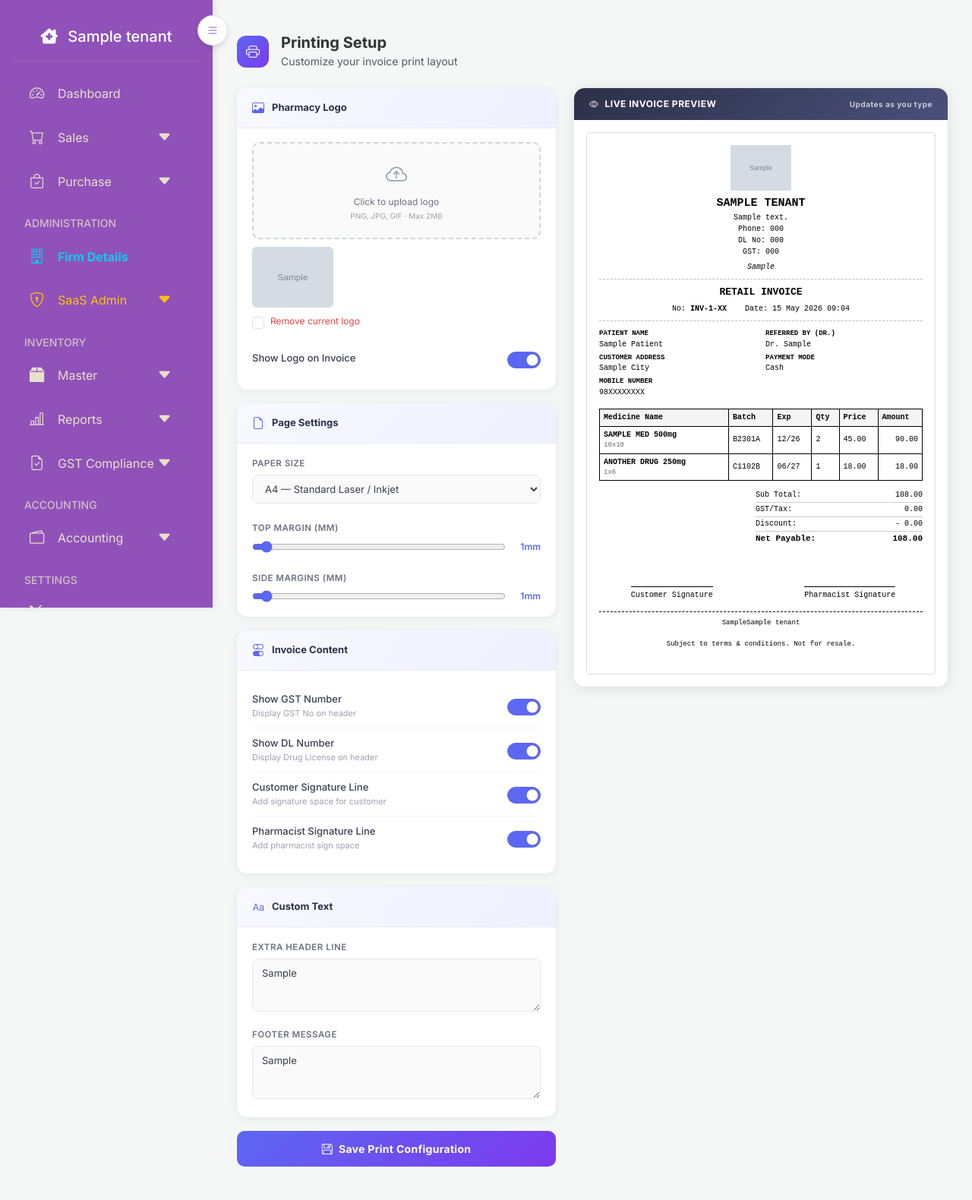
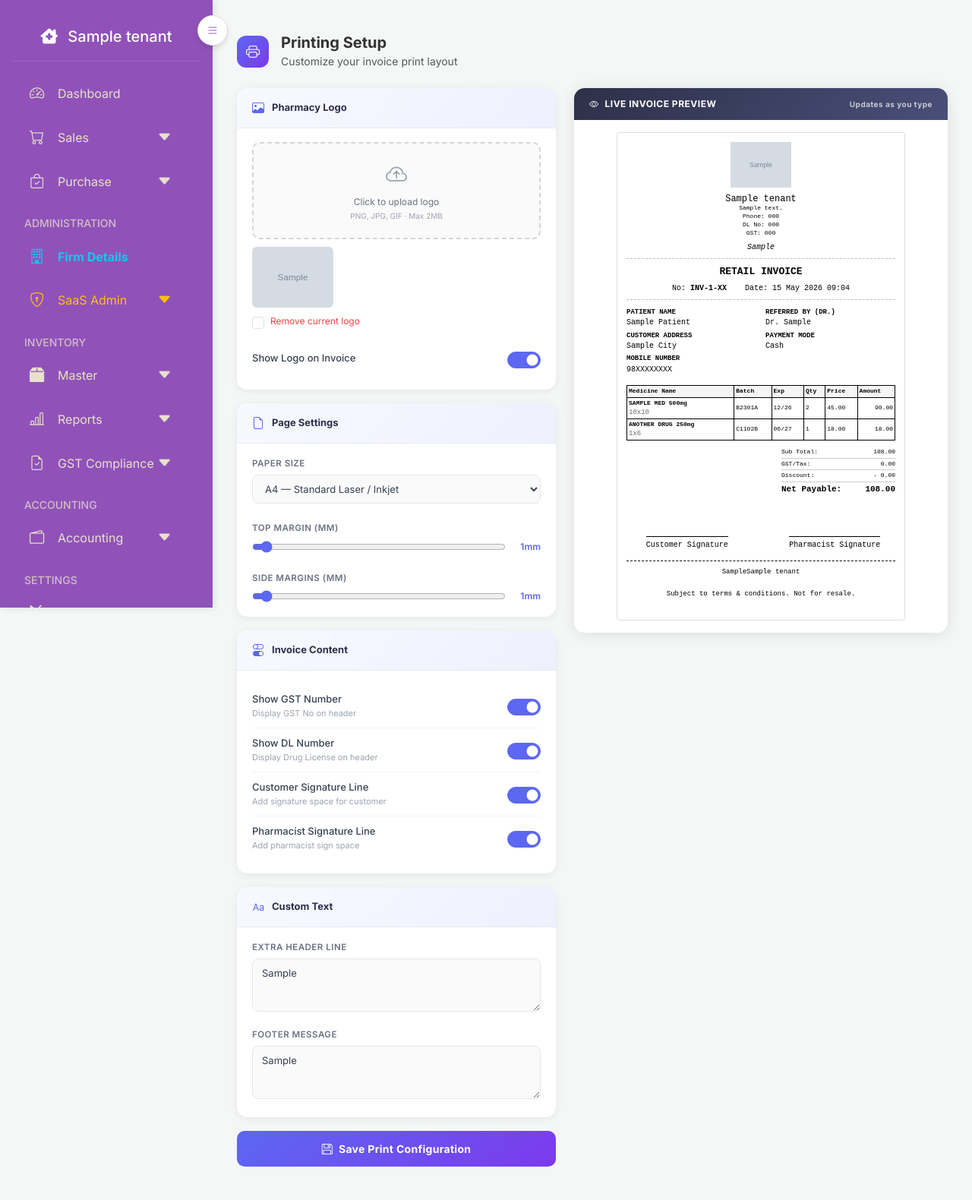
Before and after one commit to farooq1993/easy-pharma, a Django app: page /printing/ in a window 1280 px wide. Shown: the whole page at 76% size. Run offline with Django 5.2, Linux system fonts and the light colour scheme; a user stored in the database is signed in; tables that the repository leaves empty hold one stand-in row (values such as "Sample post"); grey boxes marked "Sample" are stand-in pictures; parts of the project's set-up code (start-up, migrations or seed data) failed here and were passed over.

Commit message:
working new migration data

```diff
--- a/easypharma/models/print_setup.py
+++ b/easypharma/models/print_setup.py
@@ -8,6 +8,7 @@
         ('80mm', '80mm Thermal'),
         ('58mm', '58mm Thermal'),
         ('8x4', 'Epson LX310 Standard (8" × 4" Dot Matrix)'),
+        ('4x6',  'Epson LX310 — 4" × 6" Standard Bill')
     ]
 
     tenant = models.OneToOneField(Tenant, on_delete=models.CASCADE, related_name='print_setup')
--- a/easypharma/templates/utility/printing.html
+++ b/easypharma/templates/utility/printing.html
@@ -90,21 +90,29 @@
   padding: 20px;
 }
 #invoicePreview {
-  background: #fff;
-  font-family: 'Courier New', Courier, monospace;
-  font-size: 11px;
-  color: #000;
-  line-height: 1.4;
-  border: 1px solid #ddd;
-  padding: 16px;
-  border-radius: 4px;
-  min-height: 400px;
+    background: #fff;
+    font-family: 'Courier New', Courier, monospace;
+    color: #000;
+    border: 1px solid #ddd;
+    border-radius: 4px;
+
+    /* Preview size */
+    width: 380px;
+    min-height: 570px;
+
+    margin: 0 auto;
+    padding: 12px;
+    box-sizing: border-box;
+
+    font-size: 11px;
+    line-height: 1.35;
 }
+
 #invoicePreview .inv-logo { text-align: center; margin-bottom: 8px; }
 #invoicePreview .inv-logo img { max-height: 60px; max-width: 180px; }
 #invoicePreview .inv-pharmacy { text-align: center; margin-bottom: 6px; }
-#invoicePreview .inv-pharmacy h2 { font-size: 15px; font-weight: bold; margin: 0 0 3px; text-transform: uppercase; }
-#invoicePreview .inv-pharmacy p { margin: 1px 0; font-size: 10px; }
+#invoicePreview .inv-pharmacy h2 {font-size: 12px;margin: 0;}
+#invoicePreview .inv-pharmacy p {font-size: 8px;margin: 0;}
 #invoicePreview .inv-divider { border: none; border-top: 1px dashed #000; margin: 8px 0; }
 #invoicePreview .inv-title { text-align: center; font-weight: bold; font-size: 13px; margin: 6px 0; }
 #invoicePreview .inv-no { text-align: center; font-size: 10px; }
@@ -112,17 +120,114 @@
 #invoicePreview .inv-grid-col { flex: 1; }
 #invoicePreview .inv-grid-col b { font-size: 9px; text-transform: uppercase; display: block; margin-bottom: 1px; }
 #invoicePreview .inv-grid-col p { margin: 0 0 4px; font-size: 10px; }
-#invoicePreview table { width: 100%; border-collapse: collapse; font-size: 10px; }
-#invoicePreview th, #invoicePreview td { border: 1px solid #000; padding: 4px 5px; }
+#invoicePreview table {width: 100%;border-collapse: collapse;font-size: 8px;}
+#invoicePreview th,
+#invoicePreview td {border: 1px solid #000;padding: 2px;}
 #invoicePreview th { text-align: left; background: #f5f5f5; }
 #invoicePreview td:last-child { text-align: right; }
-#invoicePreview .inv-totals { max-width: 220px; margin-left: auto; margin-top: 10px; font-size: 10px; }
+#invoicePreview .inv-totals {max-width: 150px;margin-left: auto;margin-top: 8px;font-size: 8px;}
 #invoicePreview .inv-total-row { display: flex; justify-content: space-between; padding: 2px 0; border-bottom: 1px solid #ccc; }
 #invoicePreview .inv-total-bold { font-weight: bold; font-size: 11px; border-bottom: none !important; }
 #invoicePreview .inv-sigs { display: flex; justify-content: space-between; margin-top: 24px; font-size: 10px; }
 #invoicePreview .inv-sig { text-align: center; width: 45%; }
 #invoicePreview .inv-sig-line { border-top: 1px solid #000; padding-top: 4px; margin-top: 28px; }
 #invoicePreview .inv-footer { text-align: center; margin-top: 14px; padding-top: 8px; border-top: 1px dashed #000; font-size: 9px; }
+
+/* ── Print @page rules per paper size ── */
+@media print {
+
+    @page {
+        size: 4in 6in;
+        margin: 0;
+    }
+
+    html,
+    body {
+        width: 101.6mm;
+        height: 152.4mm;
+        margin: 0 !important;
+        padding: 0 !important;
+    }
+
+    body * {
+        visibility: hidden;
+    }
+
+    #invoicePreview,
+    #invoicePreview * {
+        visibility: visible;
+    }
+
+    #invoicePreview {
+        position: fixed;
+        left: 0;
+        top: 0;
+
+        width: 101.6mm !important;
+        min-height: 152.4mm !important;
+
+        margin: 0 !important;
+        padding: 3mm !important;
+
+        box-sizing: border-box;
+        overflow: hidden;
+
+        font-family: "Courier New", monospace;
+        font-size: 8pt;
+        line-height: 1.15;
+    }
+
+    #invoicePreview table {
+        width: 100%;
+        border-collapse: collapse;
+        font-size: 7pt;
+    }
+
+    #invoicePreview th,
+    #invoicePreview td {
+        padding: 1px 2px;
+    }
+}
+
+  body.print-4x6 * {
+    -webkit-print-color-adjust: exact;
+    print-color-adjust: exact;
+  }
+
+@page {
+  size: A4;
+  margin: 10mm;
+}
+
+@page {
+    size: 4in 6in;
+    margin: 0;
+}
+body.print-4x6 {
+  --page-w: 101.6mm;
+  --page-h: 152.4mm;
+}
+/* Applied dynamically by JS when printing with 4x6 selected */
+.print-size-4x6 {
+    width: 380px;
+    min-height: 570px;
+    margin: 0 auto;
+    font-family: 'Courier New', Courier, monospace;
+    font-size: 11px;
+    line-height: 1.3;
+    padding: 12px;
+    box-sizing: border-box;
+}
+
+.print-size-8x4 {
+  width: 203.2mm;
+  min-height: 101.6mm;
+  font-family: 'Courier New', Courier, monospace;
+  font-size: 9pt;
+  line-height: 1.3;
+  padding: 3mm 4mm;
+  box-sizing: border-box;
+}
 
 @media (max-width:900px) {
   .ps-page { flex-direction: column; }
@@ -201,7 +306,8 @@
             <label class="ps-label">Paper Size</label>
             <select name="paper_size" class="ps-select mb-4" id="paperSizeSelect">
               <option value="A4" {% if setup.paper_size == 'A4' %}selected{% endif %}>A4 — Standard Laser / Inkjet</option>
-              <option value="8x4" {% if setup.paper_size == '8x4' %}selected{% endif %}>Epson LX310 — 8" × 4" Dot Matrix (Standard Retail)</option>
+              <option value="8x4" {% if setup.paper_size == '8x4' %}selected{% endif %}>Epson LX310 — 8" × 4" Dot Matrix (Wide)</option>
+              <option value="4x6" {% if setup.paper_size == '4x6' %}selected{% endif %}>Epson LX310 — 4" × 6" Dot Matrix (Standard Retail Bill)</option>
               <option value="80mm" {% if setup.paper_size == '80mm' %}selected{% endif %}>80mm — Thermal Printer</option>
               <option value="58mm" {% if setup.paper_size == '58mm' %}selected{% endif %}>58mm — Mini Thermal</option>
             </select>
@@ -436,14 +542,33 @@
 // ── Paper Size Preview Scaling ──
 document.getElementById('paperSizeSelect').addEventListener('change', function(){
   const preview = document.getElementById('invoicePreview');
-  if (this.value === '8x4') {
-    // Epson LX310 8"x4" — narrow landscape-like compact layout
+    if (this.value === '4x6') {
+
+      preview.classList.remove(
+          'print-size-8x4'
+      );
+
+      preview.classList.add('print-size-4x6');
+
+      preview.style.width = '380px';
+      preview.style.minHeight = '570px';
+      preview.style.maxWidth = '380px';
+
+      preview.style.fontSize = '11px';
+      preview.style.lineHeight = '1.3';
+
+      preview.style.padding = '12px';
+      preview.style.margin = '0 auto';
+
+      preview.title = 'Epson LX310 4x6';
+  } else if (this.value === '8x4') {
+    // Epson LX310 8"x4" — wide landscape-like compact layout
     preview.style.maxWidth = '380px';
     preview.style.margin = '0 auto';
     preview.style.minHeight = '180px';
     preview.style.fontSize = '9px';
     preview.style.lineHeight = '1.3';
-    // Add visual cue
+    preview.style.padding = '';
     preview.title = 'Epson LX310 – 8×4 inch dot matrix layout';
   } else if (this.value === '80mm') {
     preview.style.maxWidth = '300px';
@@ -451,6 +576,7 @@
     preview.style.minHeight = '';
     preview.style.fontSize = '';
     preview.style.lineHeight = '';
+    preview.style.padding = '';
     preview.title = '80mm Thermal';
   } else if (this.value === '58mm') {
     preview.style.maxWidth = '218px';
@@ -458,13 +584,16 @@
     preview.style.minHeight = '';
     preview.style.fontSize = '';
     preview.style.lineHeight = '';
+    preview.style.padding = '';
     preview.title = '58mm Thermal';
   } else {
+    // A4
     preview.style.maxWidth = '100%';
     preview.style.margin = '';
     preview.style.minHeight = '';
     preview.style.fontSize = '';
     preview.style.lineHeight = '';
+    preview.style.padding = '';
     preview.title = 'A4';
   }
 });
```
Also changed, not shown: dataMigration/parsers.py (+26 -6 lines), easypharma/migrations/0028_alter_printsetup_paper_size.py (added), easypharma/migrations/0029_alter_printsetup_paper_size.py (added).
